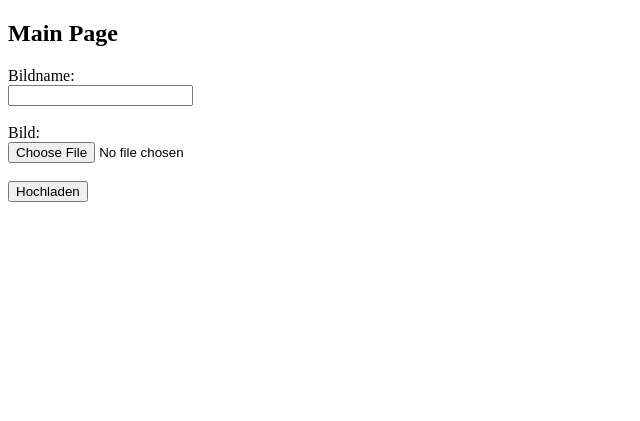
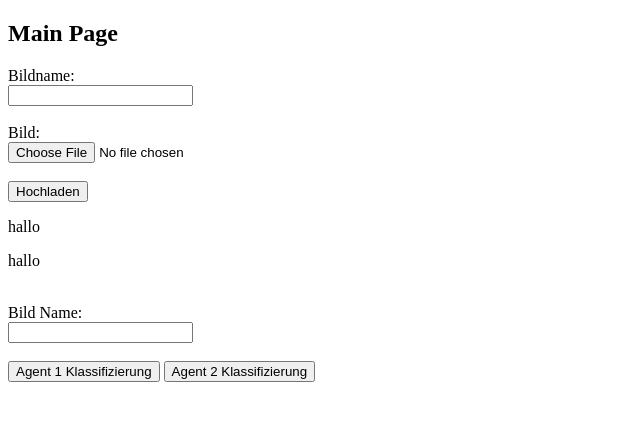
Before and after one commit to justTill/whatMemeAmI, a Django app: page / in a window 1280 px wide. Shown: the part 98-519 px from the top of the page, without its empty margins (0-640 px from the left). Run offline with Django 3.2, Linux system fonts and the light colour scheme.

Commit message:
some ground work

```diff
--- /dev/null
+++ b/project-one/main/controller/logic/__init__.py
@@ -0,0 +1 @@
+from .imagePreprocessor import *
--- /dev/null
+++ b/project-one/main/model/persistence/__init__.py
@@ -0,0 +1 @@
+from .imageDAO import *
--- a/project-one/main/urls.py
+++ b/project-one/main/urls.py
@@ -1,11 +1,12 @@
 from django.urls import path
 from django.conf.urls import url
-from main.view.views import index, save_new_user_image
+from main.view.views import index, save_new_user_image, classify_image
 
 app_name = 'main'
 
 urlpatterns = [
     path('', index, name='index'),
     url(r'^save_new_user_image', save_new_user_image, name='save_new_user_image'),
+    url(r'^classify_image', classify_image, name='classify_image'),
 
 ]
--- /dev/null
+++ b/project-one/main/view/templates/classifyImage.html
@@ -0,0 +1,15 @@
+<form action="{% url 'main:classify_image' %}" method="post" enctype="multipart/form-data">
+    {% csrf_token %}
+    {% for name in image_names%}
+    <p>{{ name }}</p>
+    {% endfor %}
+    <br>
+    <div class="fieldWrapper">
+        <label>Bild Name:</label>
+        <br>
+        <input type="text" name="imageName">
+    </div>
+    <br>
+    <button type="submit" name="button" value="agent_one">Agent 1 Klassifizierung</button>
+    <button type="submit" name="button" value="agent_two">Agent 2 Klassifizierung</button>
+</form>
--- a/project-one/main/view/templates/index.html
+++ b/project-one/main/view/templates/index.html
@@ -3,5 +3,6 @@
     <h2>Main Page</h2>
 
     {% include 'templates/uploadImageForm.html' %}
+    {% include 'templates/classifyImage.html' %}
 
 {% endblock %}
--- a/project-one/main/view/views/index.py
+++ b/project-one/main/view/views/index.py
@@ -8,7 +8,8 @@ from main.controller.forms import UploadImageForm
 def index(request):
     template = loader.get_template('./templates/index.html')
     context = {
-        'upload_image_form': UploadImageForm
+        'image_names': ['hallo', 'hallo'],
+        'upload_image_form': UploadImageForm,
     }
     return HttpResponse(template.render(context, request))
 
@@ -24,3 +25,14 @@ def save_new_user_image(request):
         else:
             context['upload_image_form'] = form
     return render(request, 'templates/index.html', context)
+
+
+def classify_image(request):
+    image_name = request.POST.getlist('imageName')
+    button = request.POST.get('button')
+    if image_name:
+        if button == 'agent_one':
+            pass  # Do Image Classification with agent one an get result and show it
+        elif button == 'agent_two':
+            pass  # Do Image Classification with agent two an get result and show it
+    return HttpResponseRedirect(reverse('main:index'))
```
Also changed, not shown: project-one/main/controller/logic/imagePreprocessor.py (added, +24 -0 lines), project-one/main/model/persistence/imageDAO.py (added, +10 -0 lines).
